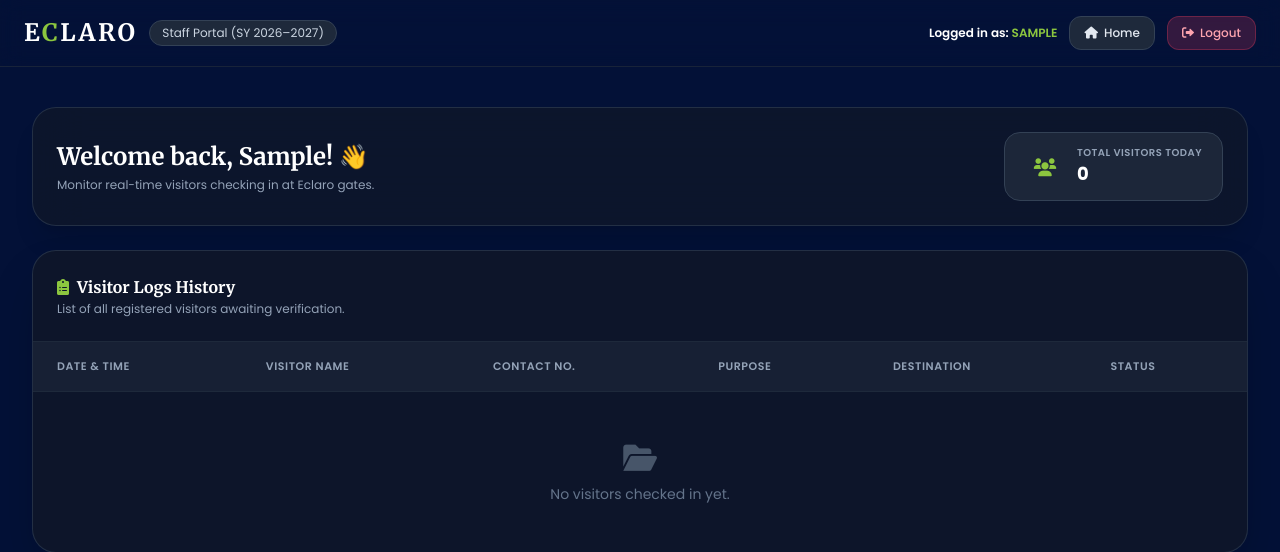
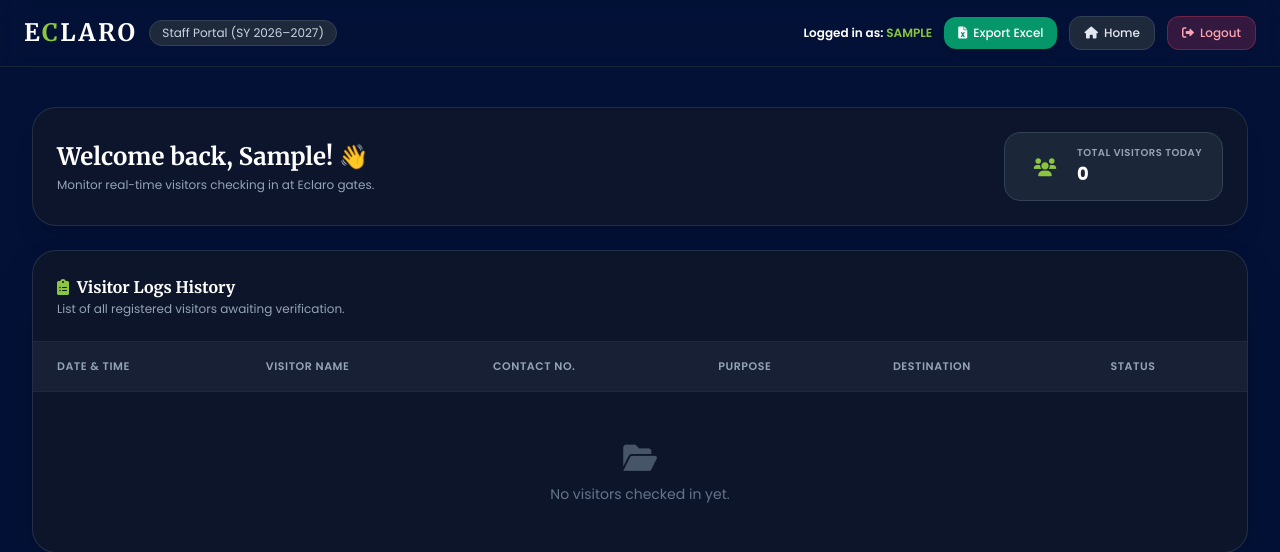
Before and after one commit to erickarcenal-hue/eclaro-visitor-system, a Flask app: page /dashboard in a window 1280 px wide. Shown: the top 552 px of the page. Run offline with Flask 3, Linux system fonts and the light colour scheme; the visitor is signed in with stand-in values (Sample User, id 1); some libraries are stand-ins or nearby versions.

Commit message:
Update dashboard.html

```diff
--- a/templates/dashboard.html
+++ b/templates/dashboard.html
@@ -29,6 +29,12 @@
             <div class="text-right hidden md:block">
                 <p class="text-xs font-semibold text-white">Logged in as: <span class="text-eclaro-lime uppercase">{{ current_user }}</span></p>
             </div>
+
+            <!-- Export to Excel Button -->
+            <a href="/export" class="text-xs bg-emerald-600 hover:bg-emerald-500 text-white px-3.5 py-2 rounded-xl font-medium shadow-md transition-all flex items-center gap-1.5">
+                <i class="fas fa-file-excel"></i> Export Excel
+            </a>
+
             <a href="/" class="text-xs bg-slate-800 hover:bg-slate-700 text-slate-200 px-3.5 py-2 rounded-xl font-medium border border-slate-700 transition-all flex items-center gap-1.5">
                 <i class="fas fa-home"></i> Home
             </a>
@@ -61,11 +67,13 @@
 
         <!-- Visitor Logs Table Container -->
         <div class="bg-slate-900/90 backdrop-blur-xl rounded-3xl border border-slate-700/60 shadow-2xl overflow-hidden">
-            <div class="p-5 sm:p-6 border-b border-slate-800">
-                <h2 class="text-base font-bold text-white font-serif-title flex items-center gap-2">
-                    <i class="fas fa-clipboard-list text-eclaro-lime"></i> Visitor Logs History
-                </h2>
-                <p class="text-xs text-slate-400 mt-0.5">List of all registered visitors awaiting verification.</p>
+            <div class="p-5 sm:p-6 border-b border-slate-800 flex justify-between items-center">
+                <div>
+                    <h2 class="text-base font-bold text-white font-serif-title flex items-center gap-2">
+                        <i class="fas fa-clipboard-list text-eclaro-lime"></i> Visitor Logs History
+                    </h2>
+                    <p class="text-xs text-slate-400 mt-0.5">List of all registered visitors awaiting verification.</p>
+                </div>
             </div>
 
             <div class="overflow-x-auto">
```
